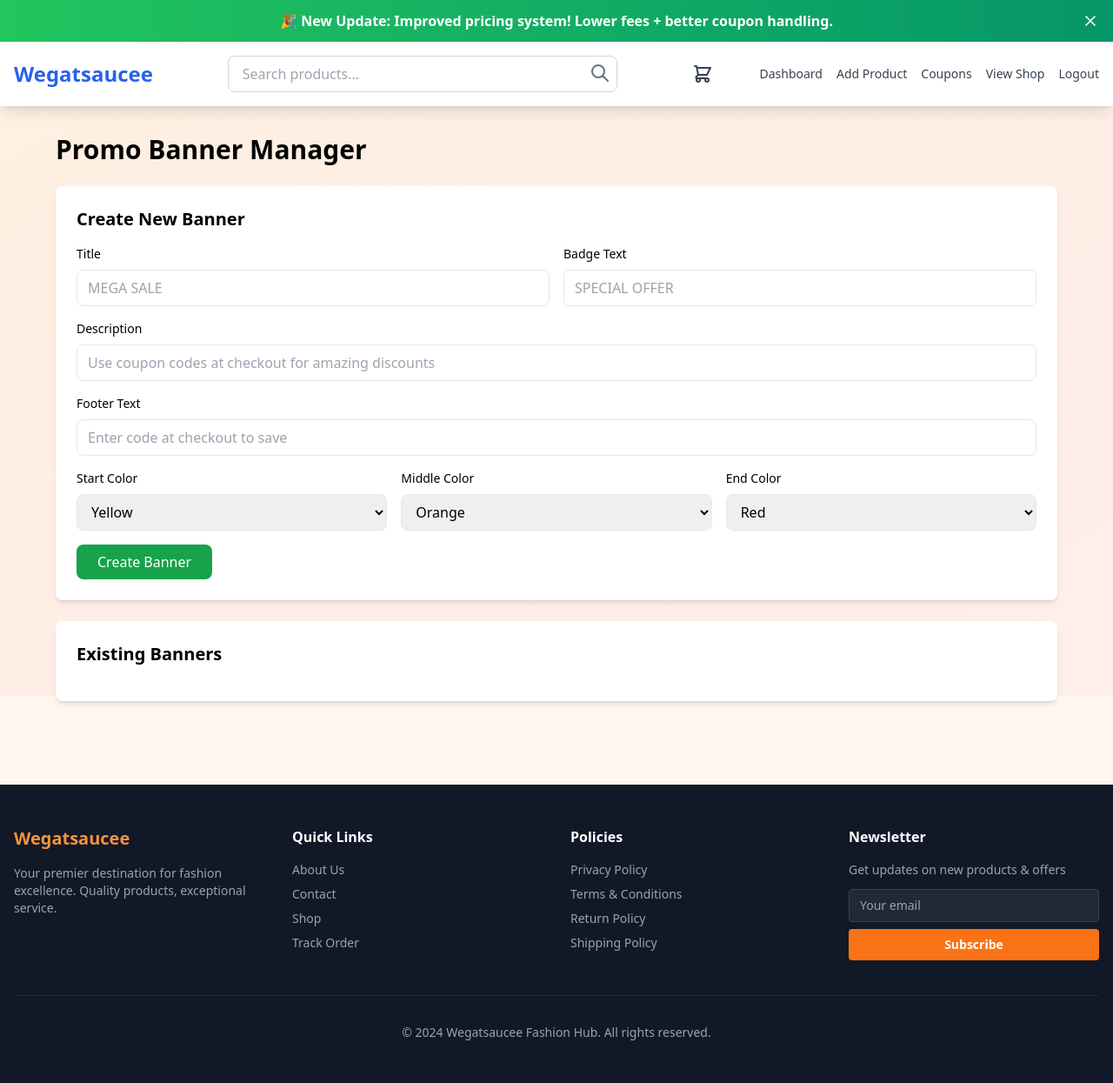
After one commit to obapluto-ob/wegatsauceefashionhub, a Flask app: page /admin/banner in a window 1280 px wide. The commit adds this page. Shown: the whole page at 87% size. Run offline with Flask 3, Linux system fonts and the light colour scheme; the visitor is signed in with stand-in values (Sample User, id 1); data that the repository does not hold is empty; some libraries are stand-ins or nearby versions.

Commit message:
Add admin-controlled promo banner system with professional design

```diff
--- a/app.py
+++ b/app.py
@@ -168,6 +168,18 @@ class Newsletter(db.Model):
     subscribed_at = db.Column(db.DateTime, default=datetime.utcnow)
     active = db.Column(db.Boolean, default=True)
 
+class PromoBanner(db.Model):
+    id = db.Column(db.Integer, primary_key=True)
+    title = db.Column(db.String(200), nullable=False)
+    description = db.Column(db.String(500))
+    badge_text = db.Column(db.String(50), default='SPECIAL OFFER')
+    footer_text = db.Column(db.String(200), default='Enter code at checkout to save')
+    color_start = db.Column(db.String(50), default='yellow-400')
+    color_mid = db.Column(db.String(50), default='orange-500')
+    color_end = db.Column(db.String(50), default='red-500')
+    active = db.Column(db.Boolean, default=False)
+    created_at = db.Column(db.DateTime, default=datetime.utcnow)
+
 # Routes
 @app.before_request
 def check_pending_payment():
@@ -268,7 +280,28 @@ def home():
     for product in trending_products:
         product.display_price = convert_price(product.price, currency)
 
-    return render_template('index.html', products=trending_products, currency=currency, current_user=current_user)
+    # Get active promo banner with coupons
+    active_banner = PromoBanner.query.filter_by(active=True).first()
+    if active_banner:
+        active_coupons = Coupon.query.filter_by(active=True).order_by(Coupon.discount_percent.desc()).limit(3).all()
+        banner_data = {
+            'title': active_banner.title,
+            'description': active_banner.description,
+            'badge_text': active_banner.badge_text,
+            'footer_text': active_banner.footer_text,
+            'color_start': active_banner.color_start,
+            'color_mid': active_banner.color_mid,
+            'color_end': active_banner.color_end,
+            'coupons': [{
+                'code': c.code,
+                'discount_text': f"{int(c.discount_percent)}% OFF" if c.discount_percent else f"KSh {int(c.discount_amount)} OFF",
+                'min_purchase': c.min_purchase
+            } for c in active_coupons]
+        }
+    else:
+        banner_data = None
+
+    return render_template('index.html', products=trending_products, currency=currency, current_user=current_user, active_banner=banner_data)
 
 @app.route('/products')
 def products():
@@ -1813,11 +1846,11 @@ def checkout():
         message += f"Discount ({coupon_code}): -KSh {discount_amount:,.0f}\n"
         message += f"After Discount: KSh {subtotal_after_discount:,.0f}\n"
     if handling_fee > 0:
-        message += f"Processing Fee: KSh {handling_fee:,.0f}\n"
+        message += f"Convenience Fee: KSh {handling_fee:,.0f}\n"
     message += f"Shipping: KSh {shipping_fee:,.0f}"
     if shipping_fee == 0:
         message += " (FREE - Tier Benefit)"
-    message += f"\nPlatform Fee (8%): KSh {commission:,.0f}\n"
+    message += f"\nService Charge: KSh {commission:,.0f}\n"
     message += f"*TOTAL: KSh {total:,.0f}*\n\n"
     message += f"Expected Delivery: {expected_delivery.strftime('%B %d, %Y')}\n\n"
     message += "Thank you for your order!"
@@ -1996,6 +2029,47 @@ def admin_toggle_coupon(id):
     db.session.commit()
 
     return redirect(url_for('admin_coupons'))
+
+@app.route('/admin/banner', methods=['GET', 'POST'])
+def admin_banner():
+    if not session.get('admin_logged_in'):
+        return redirect(url_for('admin_login'))
+
+    if request.method == 'POST':
+        # Deactivate all banners
+        PromoBanner.query.update({'active': False})
+
+        banner = PromoBanner(
+            title=request.form['title'],
+            description=request.form['description'],
+            badge_text=request.form.get('badge_text', 'SPECIAL OFFER'),
+            footer_text=request.form.get('footer_text', 'Enter code at checkout to save'),
+            color_start=request.form.get('color_start', 'yellow-400'),
+            color_mid=request.form.get('color_mid', 'orange-500'),
+            color_end=request.form.get('color_end', 'red-500'),
+            active=True
+        )
+        db.session.add(banner)
+        db.session.commit()
+        return redirect(url_for('admin_banner'))
+
+    banners = PromoBanner.query.order_by(PromoBanner.created_at.desc()).all()
+    return render_template('admin_banner.html', banners=banners)
+
+@app.route('/admin/toggle_banner/<int:id>', methods=['POST'])
+def admin_toggle_banner(id):
+    if not session.get('admin_logged_in'):
+        return redirect(url_for('admin_login'))
+
+    # Deactivate all banners
+    PromoBanner.query.update({'active': False})
+
+    # Activate selected banner
+    banner = PromoBanner.query.get_or_404(id)
+    banner.active = True
+    db.session.commit()
+
+    return redirect(url_for('admin_banner'))
 
 @app.route('/newsletter/subscribe', methods=['POST'])
 def newsletter_subscribe():
--- /dev/null
+++ b/templates/admin_banner.html
@@ -0,0 +1,108 @@
+{% extends "base.html" %}
+
+{% block content %}
+<div class="max-w-6xl mx-auto">
+    <h2 class="text-3xl font-bold mb-6">Promo Banner Manager</h2>
+
+    <!-- Create New Banner -->
+    <div class="bg-white rounded-lg shadow-md p-6 mb-6">
+        <h3 class="text-xl font-bold mb-4">Create New Banner</h3>
+        <form method="POST">
+            <div class="grid grid-cols-1 md:grid-cols-2 gap-4 mb-4">
+                <div>
+                    <label class="block text-sm font-medium mb-2">Title</label>
+                    <input type="text" name="title" required placeholder="MEGA SALE"
+                           class="w-full border rounded-lg px-3 py-2">
+                </div>
+                <div>
+                    <label class="block text-sm font-medium mb-2">Badge Text</label>
+                    <input type="text" name="badge_text" placeholder="SPECIAL OFFER"
+                           class="w-full border rounded-lg px-3 py-2">
+                </div>
+            </div>
+
+            <div class="mb-4">
+                <label class="block text-sm font-medium mb-2">Description</label>
+                <input type="text" name="description" placeholder="Use coupon codes at checkout for amazing discounts"
+                       class="w-full border rounded-lg px-3 py-2">
+            </div>
+
+            <div class="mb-4">
+                <label class="block text-sm font-medium mb-2">Footer Text</label>
+                <input type="text" name="footer_text" placeholder="Enter code at checkout to save"
+                       class="w-full border rounded-lg px-3 py-2">
+            </div>
+
+            <div class="grid grid-cols-3 gap-4 mb-4">
+                <div>
+                    <label class="block text-sm font-medium mb-2">Start Color</label>
+                    <select name="color_start" class="w-full border rounded-lg px-3 py-2">
+                        <option value="yellow-400">Yellow</option>
+                        <option value="orange-500">Orange</option>
+                        <option value="red-500">Red</option>
+                        <option value="pink-500">Pink</option>
+                        <option value="purple-500">Purple</option>
+                        <option value="blue-500">Blue</option>
+                        <option value="green-500">Green</option>
+                    </select>
+                </div>
+                <div>
+                    <label class="block text-sm font-medium mb-2">Middle Color</label>
+                    <select name="color_mid" class="w-full border rounded-lg px-3 py-2">
+                        <option value="orange-500" selected>Orange</option>
+                        <option value="yellow-400">Yellow</option>
+                        <option value="red-500">Red</option>
+                        <option value="pink-500">Pink</option>
+                        <option value="purple-500">Purple</option>
+                        <option value="blue-500">Blue</option>
+                        <option value="green-500">Green</option>
+                    </select>
+                </div>
+                <div>
+                    <label class="block text-sm font-medium mb-2">End Color</label>
+                    <select name="color_end" class="w-full border rounded-lg px-3 py-2">
+                        <option value="red-500" selected>Red</option>
+                        <option value="yellow-400">Yellow</option>
+                        <option value="orange-500">Orange</option>
+                        <option value="pink-500">Pink</option>
+                        <option value="purple-500">Purple</option>
+                        <option value="blue-500">Blue</option>
+                        <option value="green-500">Green</option>
+                    </select>
+                </div>
+            </div>
+
+            <button type="submit" class="bg-green-600 text-white px-6 py-2 rounded-lg hover:bg-green-700">
+                Create Banner
+            </button>
+        </form>
+    </div>
+
+    <!-- Existing Banners -->
+    <div class="bg-white rounded-lg shadow-md p-6">
+        <h3 class="text-xl font-bold mb-4">Existing Banners</h3>
+        <div class="space-y-4">
+            {% for banner in banners %}
+            <div class="border rounded-lg p-4 {% if banner.active %}bg-green-50 border-green-500{% endif %}">
+                <div class="flex justify-between items-start">
+                    <div>
+                        <h4 class="font-bold text-lg">{{ banner.title }}</h4>
+                        <p class="text-gray-600 text-sm">{{ banner.description }}</p>
+                        <div class="flex gap-2 mt-2">
+                            <span class="text-xs bg-{{ banner.color_start }} text-white px-2 py-1 rounded">Start</span>
+                            <span class="text-xs bg-{{ banner.color_mid }} text-white px-2 py-1 rounded">Mid</span>
+                            <span class="text-xs bg-{{ banner.color_end }} text-white px-2 py-1 rounded">End</span>
+                        </div>
+                    </div>
+                    <form method="POST" action="/admin/toggle_banner/{{ banner.id }}">
+                        <button type="submit" class="{% if banner.active %}bg-red-500{% else %}bg-green-500{% endif %} text-white px-4 py-2 rounded hover:opacity-80">
+                            {% if banner.active %}Deactivate{% else %}Activate{% endif %}
+                        </button>
+                    </form>
+                </div>
+            </div>
+            {% endfor %}
+        </div>
+    </div>
+</div>
+{% endblock %}
```
Also changed, not shown: templates/checkout.html (+46 -3 lines), templates/index.html (+26 -0 lines).
